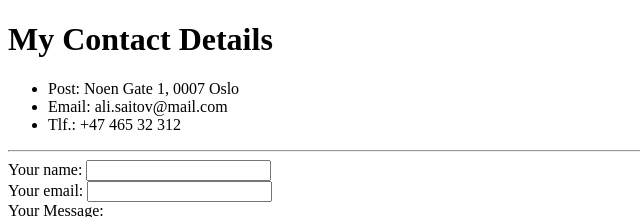
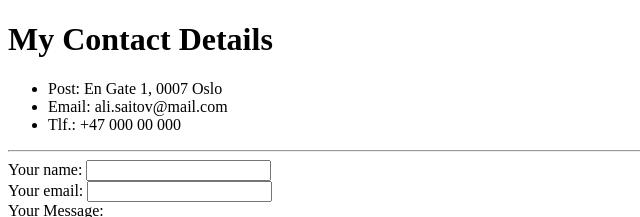
Before and after one commit to Pythonisssst/cv, a plain HTML site: page contact-me.html in a window 1280 px wide. Shown: the top 217 px of the page, 0-640 px from the left. Drawn offline with Linux system fonts and the light colour scheme.

Commit message:
Did some changes in contact info.

```diff
--- a/contact-me.html
+++ b/contact-me.html
@@ -9,9 +9,9 @@
 <body>
   <h1>My Contact Details</h1>
   <ul>
-    <li>Post: Noen Gate 1, 0007 Oslo</li>
+    <li>Post: En Gate 1, 0007 Oslo</li>
     <li>Email: ali.saitov@mail.com</li>
-    <li>Tlf.: +47 465 32 312</li>
+    <li>Tlf.: +47 000 00 000</li>
   </ul>
   <hr>
   <form action="mailto:python.t2022@gmail.com" method="post" enctype="text/plain">
```
